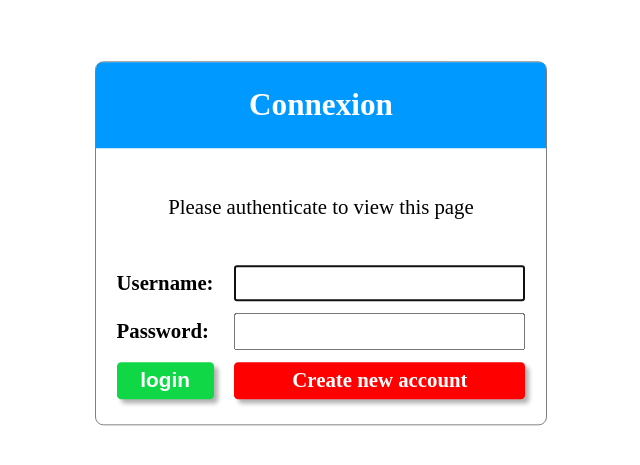
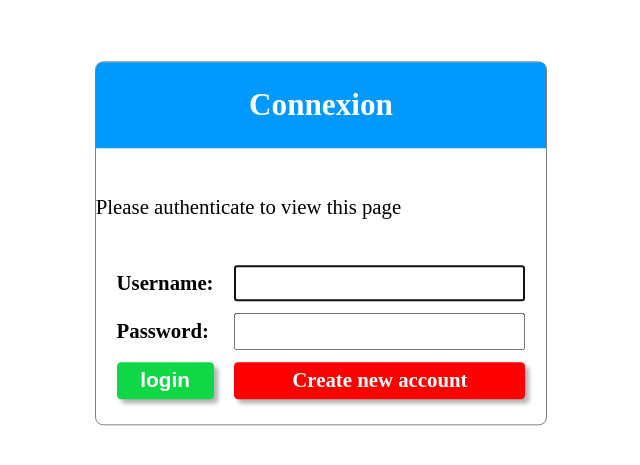
Before and after one commit to MeldSnake/oc-project9-litreview, a Django app: page /login/?next=/ in a window 1280 px wide. Shown: the part 200-665 px from the top of the page, without its empty margins (319-959 px from the left). Run offline with Django 4.2, Linux system fonts and the light colour scheme.

Commit message:
Fixed ugly design
Signed-off-by: MeldSnake <ikeek.33@gmail.com>

```diff
--- a/static/styles.css
+++ b/static/styles.css
@@ -471,7 +471,7 @@ h3 {
 #registration {
     display: flex;
     flex-direction: column;
-    align-items: center;
+    align-items: stretch;
     align-content: center;
 
     position: relative;
@@ -555,7 +555,7 @@ h3 {
 }
 
 #review_edit .review_edit__ticket--edit {
-    justify-self: center;
+    /* justify-self: center; */
     grid-column-start: 1;
     grid-column-end: 3;
 }
```
